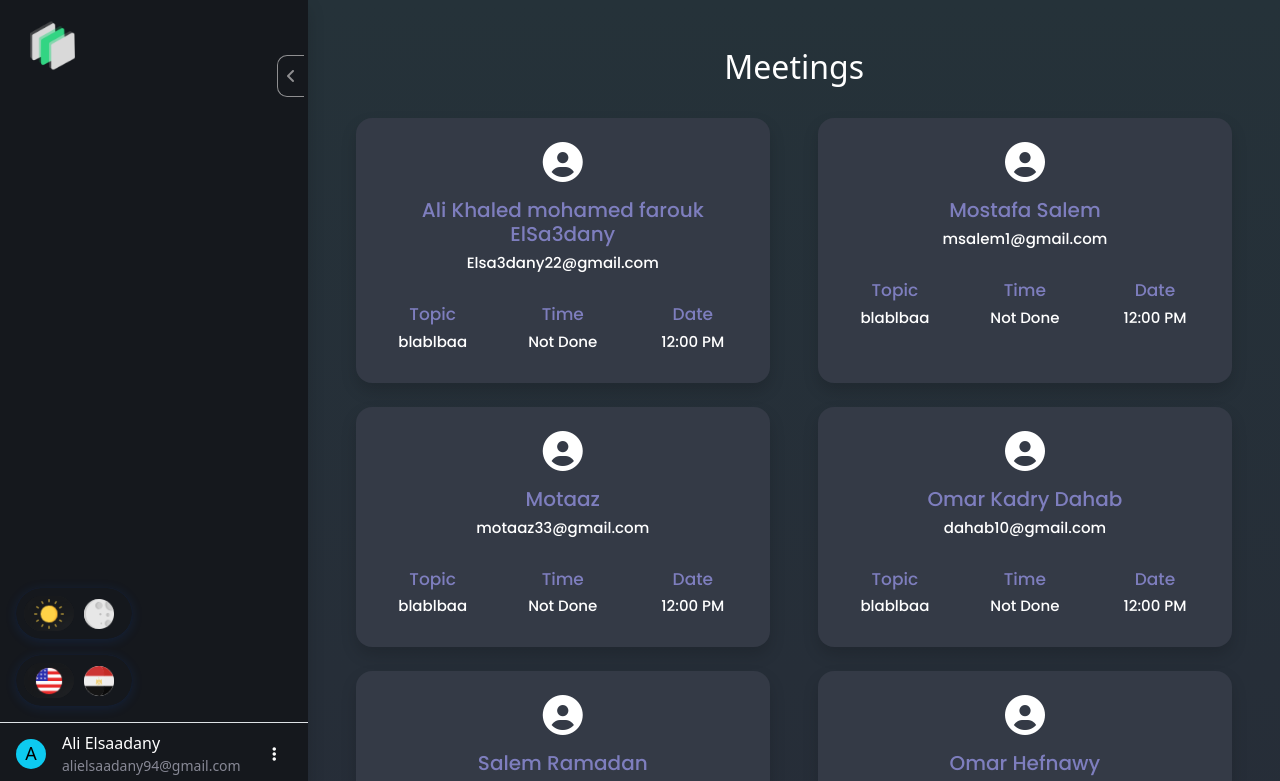
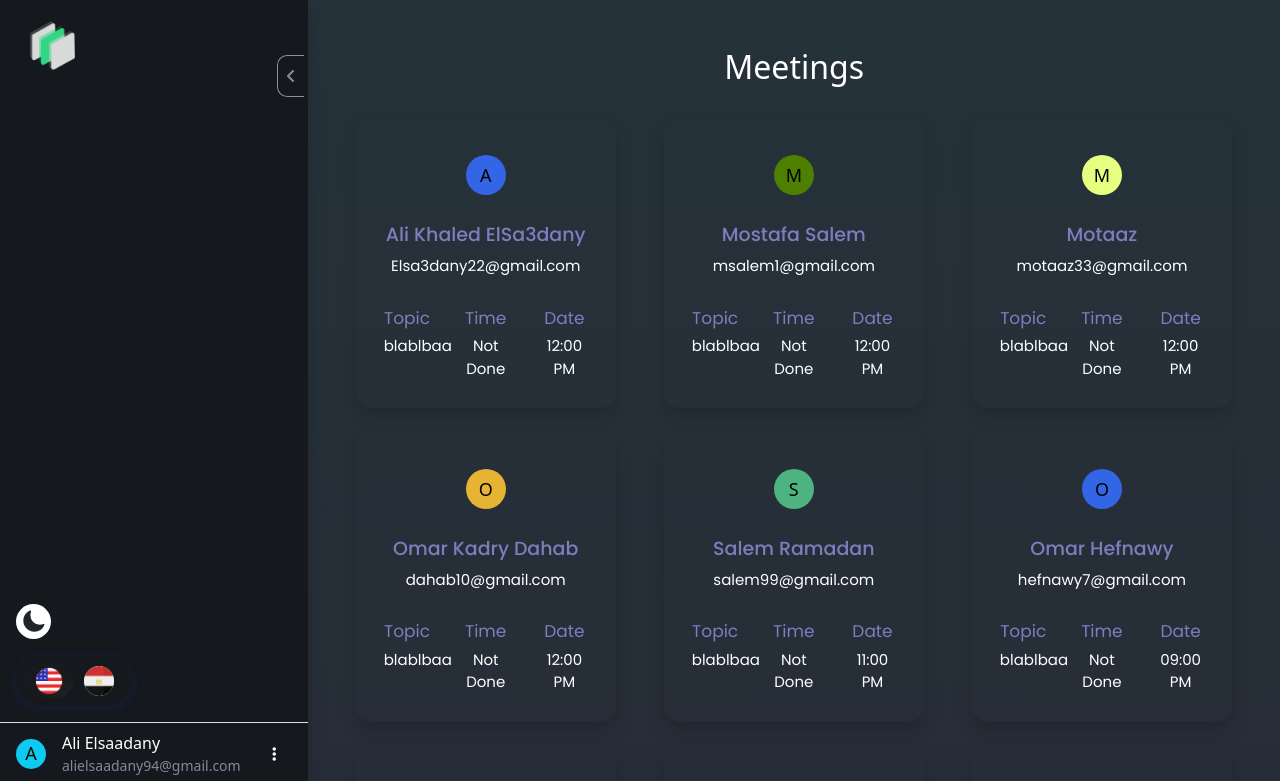
Before and after one commit to Ali1Kh/repos, a React (Create React App) app in the folder meeting-management/: page /#/ in a window 1280 px wide. Shown: the top 781 px of the page. Built offline with nearby package versions, Linux system fonts and the light colour scheme.

Commit message:
handle ui

```diff
--- a/meeting-management/package.json
+++ b/meeting-management/package.json
@@ -26,6 +26,7 @@
     "install": "^0.13.0",
     "jquery": "^3.7.1",
     "npm": "^10.2.5",
+    "random-color": "^1.0.1",
     "react": "^18.2.0",
     "react-bootstrap": "^2.9.1",
     "react-bootstrap-validation": "^0.1.11",
--- a/meeting-management/src/components/HomePage/HomePage.jsx
+++ b/meeting-management/src/components/HomePage/HomePage.jsx
@@ -4,11 +4,11 @@ import "./homePage.css";
 import MeetingDetails from "../manager/meetingDetails/meetingDetails.jsx";
 import { Helmet } from "react-helmet";
 import { useTranslation } from "react-i18next";
-
+let randomColor = require("random-color");
 export default function HomePage() {
   let meetings = [
     {
-      GuestName: "Ali Khaled mohamed farouk ElSa3dany",
+      GuestName: "Ali Khaled ElSa3dany",
       GuestEmail: "Elsa3dany22@gmail.com",
       MeetingTopic: "blablbaa",
       MeetingTime: "12:00 PM",
@@ -69,7 +69,8 @@ export default function HomePage() {
       MeetingTopic: "blablbaa",
       MeetingTime: "12:00 PM",
       MeetingStatus: "Not Done",
-    }, {
+    },
+    {
       GuestName: "Taha",
       GuestEmail: "taha66@gmail.com",
       MeetingTopic: "blablbaa",
@@ -89,24 +90,32 @@ export default function HomePage() {
   //   Comments: "No Comment",
   // };
   const [t] = useTranslation();
+  let colors = [ '#FFB399', '#FFFF99', '#00B3E6',
+  '#E6B333', '#3366E6', '#999966', '#B34D4D',
+  '#80B300', '#809900', '#E6B3B3', '#6680B3', '#66991A',
+   '#66994D', '#B366CC', '#4D8000', '#B33300', '#CC80CC',
+  '#66664D', '#4DB3FF', '#1AB399', '#33991A', '#CC9999', '#B3B31A', '#00E680',
+  '#4D8066', '#809980', '#E6FF80',
+  '#CCCC00',  '#4D80CC',
+   '#4DB380', '#99E6E6', '#6666FF']
   return (
     <>
       <Helmet>
         <title>Home</title>
       </Helmet>
-      <div className="main-cards p-4">
+      <div className="main p-4">
         <div className="container">
           <h2
-            className="mt-4 mb-xxl-5 mb-4 text-center text-white animate__animated animate__zoomIn"
+            className="pageHeading mt-4 mb-xxl-5 mb-4 text-center text-white animate__animated animate__zoomIn"
             style={{ userSelect: "none" }}
           >
-            {t('HomePage.header')}
+            {t("HomePage.header")}
           </h2>
           <div className="row gy-3">
             {meetings.map((meeting, idx) => (
               <div
                 key={idx}
-                className="inner-parent  col-lg-6 px-lg-4 col-md-12 col-sm-12 mt-4 animate__animated animate__fadeIn animate__slower"
+                className="inner-parent  col-lg-4 px-lg-4 col-md-12 col-sm-12 mt-4 animate__animated animate__fadeIn animate__slower"
                 data-aos="fade-up"
                 data-aos-delay="500"
                 data-aos-once="true"
@@ -116,33 +125,53 @@ export default function HomePage() {
                   data-bs-toggle="modal"
                   data-bs-target="#meetingModal"
                 >
-                  <div className="guest-info justify-content-start">
-                    <div className="guest-icon-profile d-flex justify-content-center align-items-center me-3 ms-3">
-                      <i class="fa-solid fa-circle-user fs-1 text-white"></i>
+                  <div className="guest-info d-flex flex-column align-items-center">
+                    <div
+                      className="guest-icon-profile d-flex justify-content-center align-items-center me-3 mb-2 mt-2 ms-3"
+                      style={{ width: "55px", height: "50px" }}
+                    >
+                      <div
+                        className="meetingGuestIcon text-black d-flex justify-content-center align-items-center"
+                        style={{
+                          backgroundColor: `${
+                            colors[Math.floor(Math.random() * colors.length)]
+                          }`,
+                        }}
+                      >
+                        <span className="m-0 p-0 ">
+                          {meeting.GuestName.split("").slice(0, 1)}
+                        </span>
+                      </div>
                     </div>
                     <div className="guest-account text-center d-flex flex-column align-items-center mt-3">
                       <div className="guest-name flex-column">
                         <h4>{meeting.GuestName}</h4>
                       </div>
                       <div className="guest-email">
-                        <h6>{meeting.GuestEmail}</h6>
+                        <p>{meeting.GuestEmail}</p>
                       </div>
                     </div>
                   </div>
-                  <div className="meeting-info row mt-4">
+                  <div className="meeting-info row mt-2">
                     <div className="meeting-topic col-lg-4 col-md-4">
-                      <h5 className="text-center">{t('HomePage.meetingTopic')}</h5>
-                      <h6 className="text-center">{meeting.MeetingTopic}</h6>
+                      <p className="text-center m-1 heading">
+                        {t("HomePage.meetingTopic")}
+                      </p>
+                      <p className="text-center m-1">{meeting.MeetingTopic}</p>
                     </div>
 
                     <div className="meeting-time col-lg-4 col-md-4">
-                      <h5 className="text-center">{t('HomePage.meetingTime')}</h5>
-                      <h6 className="text-center">{meeting.MeetingStatus}</h6>
+                      <p className="text-center m-1 heading">
+                        {t("HomePage.meetingTime")}
+                      </p>
+                      <p className="text-center m-1">{meeting.MeetingStatus}</p>
                     </div>
 
                     <div className="meeting-date col-lg-4 col-md-4">
-                      <h5 className="text-center">{t('HomePage.meetingDate')}</h5>
-                      <h6 className="text-center">{meeting.MeetingTime}</h6>
+                      <p className="text-center m-1 heading">
+                        {t("HomePage.meetingDate")}
+                      </p>
+                      <p className="text-center m-1">{meeting.MeetingTime}</p>
                     </div>
                   </div>
                 </div>
--- a/meeting-management/src/components/HomePage/homePage.css
+++ b/meeting-management/src/components/HomePage/homePage.css
@@ -1,39 +1,31 @@
-.main-cards {
-    background: rgb(37, 50, 57);
-    background: linear-gradient(180deg,
-            rgba(37, 50, 57, 1) 0%,
-            rgba(39, 42, 55, 1) 92%);
-    min-height: 100vh;
-}
-
 .meeting-topic h2 {
     font-family: var(--main-font);
 }
  /* inner card  */
 .inner-card{
-    background-color: #343A46;
+    background-color: var(--cardBgColor);
     cursor: pointer;
 }
 
 .inner-card .guest-name h4{
-    font-size: 20px;
+    font-size: 19px;
     color:  var(--sec-color);
     font-family: var(--main-font);
 }
 
-.inner-card .guest-email h6{
+.inner-card .guest-email p{
     font-size: 15px;
     color: #ffff;
     font-family: var(--main-font);
 }
 
-.meeting-info  h5{
+.meeting-info p.heading{
     font-size: 17px;
     color: #7E7EBE;
     font-family: var(--main-font);
 }
 
-.meeting-info  h6{
+.meeting-info  p{
     font-size: 15px;
     color: #ffff;
     font-family: var(--main-font);
@@ -45,8 +37,7 @@
 
 .modal {
     z-index: 99999999;
-    background: rgba(33, 36, 40, 0.6);
-    /* padding: 60px 15px !important; */
+    background: rgba(33, 36, 40, 0.4);
 }
 
 .modal .modal-dialog .modal-content {
@@ -96,6 +87,15 @@
     font-family: var(--main-font);
 }
 
+.meetingGuestIcon{
+    width: 40px;
+    height: 40px;
+    font-size: 18px;
+    border-radius: 100vh !important;
+    user-select: none;
+
+  }
+
 /* media Screen */
 
 @media screen and (min-width: 992px) and (max-width: 1200px) {
--- a/meeting-management/src/components/secretary/Meeting/meetings/Meetings.jsx
+++ b/meeting-management/src/components/secretary/Meeting/meetings/Meetings.jsx
@@ -240,7 +240,7 @@ export default function Meetings() {
       <div className="main">
         <div className="container d-flex flex-column align-items-center justify-content-center p-xxl-4">
           <h2
-            className="mt-4 mb-xxl-4 mb-4 animate__animated animate__zoomIn"
+            className="pageHeading mt-4 mb-xxl-4 mb-4 animate__animated animate__zoomIn"
             style={{ userSelect: "none" }}
           >
             {t("Meetings.meetings")}
@@ -342,14 +342,14 @@ export default function Meetings() {
                   maxWidth: "fit-content",
 
                   "& .MuiDataGrid-cell": {
-                    color: "white",
+                    color: "var(--BlackToWhite)",
                     cursor: "pointer",
                   },
                   "& .MuiDataGrid-cell:focus": {
                     outline: "none",
                   },
                   "& .MuiDataGrid-cell:hover": {
-                    color: "white",
+                    color: "var(--BlackToWhite)",
                   },
                   "& .MuiDataGrid-footerContainer": {
                     display: "none",
--- a/meeting-management/src/components/sidebar/Sidebar.jsx
+++ b/meeting-management/src/components/sidebar/Sidebar.jsx
@@ -2,8 +2,8 @@ import "./sidebar.css";
 import logo from "../../image/Logo.png";
 import eg from "../../image/egypt.png";
 import en from "../../image/united-states.png";
-import moon from "../../image/moon.png"
-import sun from "../../image/sun.png"
+import moon from "../../image/moon.png";
+import sun from "../../image/sun.png";
 import { Link, useNavigate } from "react-router-dom";
 import { useEffect } from "react";
 import $ from "jquery";
@@ -82,10 +82,7 @@ const Sidebar = () => {
               style={{ color: "#8f8f91" }}
             ></i>
           </div>
-          <div
-            className="header-side"
-            style={{userSelect: "none" }}
-          >
+          <div className="header-side" style={{ userSelect: "none" }}>
             <Link
               className="sidebarItem  animate__animated active"
               to={"/home"}
@@ -159,29 +156,40 @@ const Sidebar = () => {
             </Link>
           </div>
           <div className="setting-side mt-auto mb-3">
-            {/*  */}
-          <div className="lan-btn px-3 mb-3">
-              <div class="tabs">
-                <input type="radio" id="radio-1" name="tabs" checked="" />
-                <label class="tab" for="radio-1">
-                  <img
-                    src={sun}
-                    alt=""
-                    className="eg-icon"
-                  />
-                </label>
-                <input type="radio" id="radio-2" name="tabs" />
-                <label class="tab" for="radio-2">
-                  <img
-                    src={moon}
-                    alt=""
-                    className="eg-icon"
-                  />
-                </label>
-                <span class="glider"></span>
-              </div>
+
+            <div className="darkmodeContainer px-3 mb-3">
+              <label class="toggle" for="switch">
+                <input id="switch" class="input" type="checkbox" />
+                <div class="switchIcon icon--moon">
+                  <svg
+                    height="25"
+                    width="25"
+                    fill="currentColor"
+                    viewBox="0 0 24 24"
+                    xmlns="http://www.w3.org/2000/svg"
+                  >
+                    <path
+                      clip-rule="evenodd"
+                      d="M9.528 1.718a.75.75 0 01.162.819A8.97 8.97 0 009 6a9 9 0 009 9 8.97 8.97 0 003.463-.69.75.75 0 01.981.98 10.503 10.503 0 01-9.694 6.46c-5.799 0-10.5-4.701-10.5-10.5 0-4.368 2.667-8.112 6.46-9.694a.75.75 0 01.818.162z"
+                      fill-rule="evenodd"
+                    ></path>
+                  </svg>
+                </div>
+
+                <div class="switchIcon icon--sun">
+                  <svg
+                    height="25"
+                    width="25"
+                    fill="currentColor"
+                    viewBox="0 0 24 24"
+                    xmlns="http://www.w3.org/2000/svg"
+                  >
+                    <path d="M12 2.25a.75.75 0 01.75.75v2.25a.75.75 0 01-1.5 0V3a.75.75 0 01.75-.75zM7.5 12a4.5 4.5 0 119 0 4.5 4.5 0 01-9 0zM18.894 6.166a.75.75 0 00-1.06-1.06l-1.591 1.59a.75.75 0 101.06 1.061l1.591-1.59zM21.75 12a.75.75 0 01-.75.75h-2.25a.75.75 0 010-1.5H21a.75.75 0 01.75.75zM17.834 18.894a.75.75 0 001.06-1.06l-1.59-1.591a.75.75 0 10-1.061 1.06l1.59 1.591zM12 18a.75.75 0 01.75.75V21a.75.75 0 01-1.5 0v-2.25A.75.75 0 0112 18zM7.758 17.303a.75.75 0 00-1.061-1.06l-1.591 1.59a.75.75 0 001.06 1.061l1.591-1.59zM6 12a.75.75 0 01-.75.75H3a.75.75 0 010-1.5h2.25A.75.75 0 016 12zM6.697 7.757a.75.75 0 001.06-1.06l-1.59-1.591a.75.75 0 00-1.061 1.06l1.59 1.591z"></path>
+                  </svg>
+                </div>
+              </label>
             </div>
-            {/*  */}
+
             <div className="lan-btn px-3 mb-3">
               <div class="tabs">
                 <input type="radio" id="radio-1" name="tabs" checked="" />
@@ -212,6 +220,7 @@ const Sidebar = () => {
                 <span class="glider"></span>
               </div>
             </div>
+
             <div className="account border-top d-flex justify-content-center align-items-center gap-3 px-3 py-2">
               <div className="accImage text-black d-flex justify-content-center align-items-center bg-info">
                 <span className="m-0 p-0">A</span>
--- a/meeting-management/src/components/sidebar/sidebar.css
+++ b/meeting-management/src/components/sidebar/sidebar.css
@@ -5,7 +5,7 @@
   bottom: 0;
   left: 0;
   right: 0;
-  background: #15181d;
+  background: var(--sideBarColor);
 }
 
 .sideBarInner,
@@ -13,7 +13,7 @@
   height: inherit !important;
 }
 
-.sideBarMini{
+.sideBarMini {
   display: flex;
 }
 
@@ -39,7 +39,7 @@
   font-size: 15px;
   cursor: pointer;
   text-decoration: none;
-  color: #cac4d0;
+  color: white;
   display: block;
   border-radius: 10px;
   transition: all 700ms;
@@ -128,7 +128,7 @@
   width: 150px;
   padding: 5px;
 }
-.moreContext .item{
+.moreContext .item {
   padding: 8px 10px;
   color: white;
   cursor: pointer;
@@ -169,7 +169,7 @@
   justify-content: center;
   height: 35px;
   width: 50px;
-  font-size: .8rem;
+  font-size: 0.8rem;
   color: black;
   font-weight: 500;
   border-radius: 99px;
@@ -181,8 +181,8 @@
   display: flex;
   align-items: center;
   justify-content: center;
-  width: .8rem;
-  height: .8rem;
+  width: 0.8rem;
+  height: 0.8rem;
   position: absolute;
   top: 10px;
   left: 30%;
@@ -227,14 +227,45 @@
   border-radius: 99px;
   transition: 0.25s ease-out;
 }
+/* !dark switch */
 
-@media (max-width: 700px) {
-  .tabs {
-    transform: scale(0.6);
-  }
+.toggle {
+  background-color: #fff;
+  width: 35px;
+  height: 35px;
+  border-radius: 50%;
+  display: grid;
+  place-items: center;
+  cursor: pointer;
+  line-height: 1;
+  position: relative;
 }
 
-/* end Button language */
+.input {
+  display: none;
+}
+.switchIcon {
+  grid-column: 1 / 1;
+  grid-row: 1 / 1;
+  transition: transform 500ms;
+}
+
+.icon--moon {
+  transition-delay: 200ms;
+}
+
+.icon--sun {
+  transform: scale(0);
+}
+
+#switch:checked + .icon--moon {
+  transform: rotate(360deg) scale(0);
+}
+
+#switch:checked ~ .icon--sun {
+  transition-delay: 200ms;
+  transform: scale(1) rotate(360deg);
+}
 
 /* Animation */
 .animate__delay-150ms {
--- a/meeting-management/src/index.css
+++ b/meeting-management/src/index.css
@@ -1,32 +1,58 @@
 :root {
-  /* --main-color: #323644; */
   --sec-color: #343a46;
-  --main-font: Poppins;
   --black-color: #262a2e;
   --background-color-1: linear-gradient(145deg, #1e2024, #23272b);
-  --shadow-1: 10px 10px 19px #1c1e22, -10px -10px 19px #262a2e;
+  --shadow-1: 0px 0px 20px #0f1114;
   --shadow-2: inset 21px 21px 19px #181a1d, inset -21px -21px 19px #202225;
-  --shadow-3: 0 0 1px 0 rgba(24, 94, 224, 0.15), 0 2px 12px 0 rgba(24, 94, 224, 0.15);
+  --shadow-3: 0 0 1px 0 rgba(24, 94, 224, 0.15),
+    0 2px 12px 0 rgba(24, 94, 224, 0.15);
   --transition: 0.4s;
   --main-color: #323644;
   --sec-color: #7e7ebe;
   --main-font: Poppins;
   --mutedColor: rgb(135, 136, 149);
   --hoverColor: rgba(23, 145, 186, 0.3);
-  /* direction: rtl; */
-}
-
-
-.main {
-  background: rgb(37, 50, 57);
-  background: linear-gradient(
+--bgMainColor: linear-gradient(
     180deg,
     rgba(37, 50, 57, 1) 0%,
     rgba(39, 42, 55, 1) 92%
   );
+  --sideBarColor:#15181d;
+   --pageHeading: black;
+}
+
+/* :root {
+  --sec-color: #343a46;
+  --black-color: #262a2e;
+  --background-color-1: linear-gradient(145deg, #1e2024, #23272b);
+  --shadow-1: 0px 0px 20px #0f1114;
+  --shadow-2: inset 21px 21px 19px #181a1d, inset -21px -21px 19px #202225;
+  --shadow-3: 0 0 1px 0 rgba(24, 94, 224, 0.15),
+    0 2px 12px 0 rgba(24, 94, 224, 0.15);
+  --transition: 0.4s;
+  --main-color: #323644;
+  --sec-color: #7e7ebe;
+  --main-font: Poppins;
+  --mutedColor: rgb(135, 136, 149);
+  --hoverColor: rgba(23, 145, 186, 0.3);
+  --bgMainColor: #f0f3f2;
+  --sideBarColor: #111926;
+  --BlackToWhite:black;
+  --cardBgColor:#264259;
+} */
+
+
+.main {
+  background: var(--bgMainColor);
   min-height: 100vh;
   color: white;
 }
+
+h2.pageHeading , .BlackToWhite {
+  color: var(--BlackToWhite) !important;
+}
+
+
 
 body {
   margin: 0;
@@ -63,3 +89,12 @@ body {
     display: none !important;
   }
 }
+
+/* [ '#FFB399', '#FFFF99', '#00B3E6',
+'#E6B333', '#3366E6', '#999966', '#B34D4D',
+'#80B300', '#809900', '#E6B3B3', '#6680B3', '#66991A',
+ '#66994D', '#B366CC', '#4D8000', '#B33300', '#CC80CC',
+'#66664D', '#4DB3FF', '#1AB399', '#33991A', '#CC9999', '#B3B31A', '#00E680',
+'#4D8066', '#809980', '#E6FF80',
+'#CCCC00',  '#4D80CC',
+ '#4DB380', '#99E6E6', '#6666FF'] */
```
Also changed, not shown: meeting-management/src/image/user.png (added), 1 other file (tests, documents, lock files or other folders).
